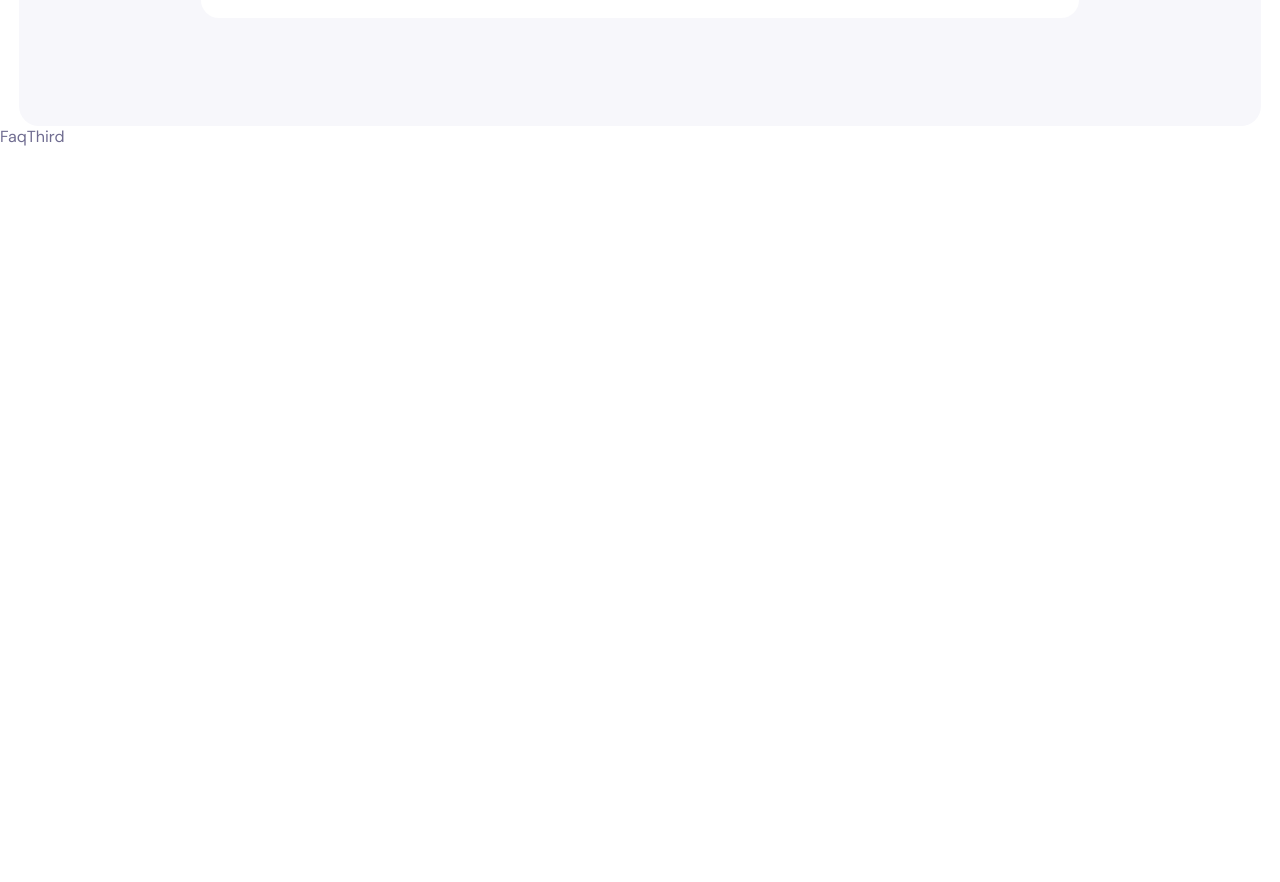
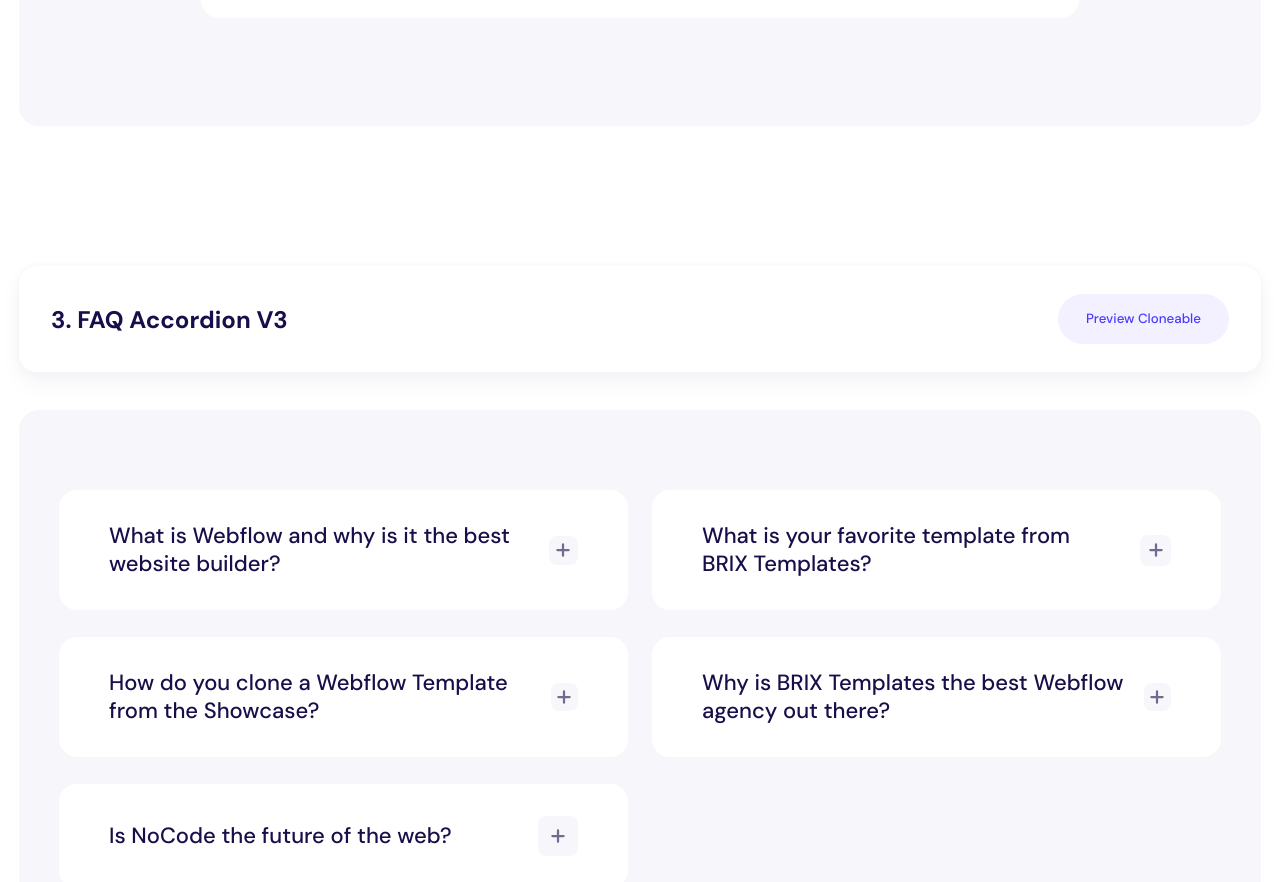
Before and after one commit to KayloPortal/Three-Faq-Accordions, a React (Vite) app: page / in a window 1280 px wide. Shown: the part 3080-3962 px from the top of the page. Before the commit the page ends 3227 px from the top, so only its background shows below. Built offline with nearby package versions, Linux system fonts and the light colour scheme.

Commit message:
added/ FaqThird complete

```diff
--- a/src/components/Sections/FaqThird/FaqThird.css
+++ b/src/components/Sections/FaqThird/FaqThird.css
@@ -0,0 +1,52 @@
+.faq-main--third {
+  padding: 5rem 2.5rem;
+}
+
+.faq-main--third .faq-accordions {
+  display: flex;
+
+  /* row-gap: 1.675rem; */
+  column-gap: 1.5rem;
+  /* display: flex; */
+  /* flex-wrap: wrap; */
+}
+
+.faq-main--third .accordions-wrap {
+  display: flex;
+  flex-direction: column;
+  row-gap: 1.675rem;
+}
+
+.faq-main--third .accordion {
+  background-color: var(--clr-neutral-100);
+  border-radius: var(--radius-200);
+  padding: 2rem 3.125rem;
+}
+
+.faq-main--third .accordion--selected .accordion__desc {
+  margin-top: .75rem;
+  padding-bottom: .125rem;
+}
+
+.faq-main--third .accordion-toggle {
+  background-color: var(--clr-neutral-200);
+  width: 2.5rem;
+  display: grid;
+  place-items: center;
+  aspect-ratio: 1;
+  border-radius: .5rem;
+}
+
+.faq-main--third .accordion-toggle__icon {
+  width: 1.125rem;
+  stroke-width: 0.1875rem;
+  stroke: var(--clr-neutral-600);
+}
+
+.faq-main--third .accordion--selected .accordion-toggle {
+  background-color: var(--clr-primary-100);
+}
+
+.faq-main--third .accordion--selected .accordion-toggle__icon {
+  stroke: var(--clr-neutral-100);
+}
--- a/src/components/Sections/FaqThird/FaqThird.jsx
+++ b/src/components/Sections/FaqThird/FaqThird.jsx
@@ -1,8 +1,53 @@
-import "./FaqThird"
+import Accordions from "../../globals/Accordions/Accordions"
+import SimpleHeader from "../../globals/SimpleHeader/SimpleHeader"
+import "./FaqThird.css"
+import { nanoid } from "nanoid";
+import { useRef } from "react";
 
 function FaqThird() {
+  const { current: faqData } = useRef(
+    [
+      {
+        title: "What is Webflow and why is it the best website builder?",
+        desc: `Lorem ipsum dolor sit amet, consectetur adipiscing elit, sed do eiusmod tempor incididunt ut labore et dolore magna aliqua. Ut enim ad minim veniam, quis nostrud exercitation ullamco laboris nisi ut aliquip ex ea commodo consequat.`,
+      },
+      {
+        title: "What is your favorite template from BRIX Templates?",
+        desc: `Lorem ipsum dolor sit amet, consectetur adipiscing elit, sed do eiusmod tempor incididunt ut labore et dolore magna aliqua. Ut enim ad minim veniam, quis nostrud exercitation ullamco laboris nisi ut aliquip ex ea commodo consequat.`,
+      },
+      {
+        title: "How do you clone a Webflow Template from the Showcase?",
+        desc: `Lorem ipsum dolor sit amet, consectetur adipiscing elit, sed do eiusmod tempor incididunt ut labore et dolore magna aliqua. Ut enim ad minim veniam, quis nostrud exercitation ullamco laboris nisi ut aliquip ex ea commodo consequat.`,
+      },
+      {
+        title: "Why is BRIX Templates the best Webflow agency out there?",
+        desc: `Lorem ipsum dolor sit amet, consectetur adipiscing elit, sed do eiusmod tempor incididunt ut labore et dolore magna aliqua. Ut enim ad minim veniam, quis nostrud exercitation ullamco laboris nisi ut aliquip ex ea commodo consequat.`,
+      },
+      {
+        title: "Is NoCode the future of the web?",
+        desc: `Lorem ipsum dolor sit amet, consectetur adipiscing elit, sed do eiusmod tempor incididunt ut labore et dolore magna aliqua. Ut enim ad minim veniam, quis nostrud exercitation ullamco laboris nisi ut aliquip ex ea commodo consequat.`,
+      },
+    ].map((data) => {
+      return { ...data, id: nanoid() };
+    })
+  );
+
   return (
-    <div>FaqThird</div>
+    <div className="faq | faq-third block-padding">
+      {/* <Faq faqData={faqData} faqHeader="1. FAQ Accordion V1" faqClass={"faq-main--first"} /> */}
+      <div className="container">
+        <SimpleHeader
+          heading={"3. FAQ Accordion V3"}
+          ctaText={"Preview Cloneable"}
+          headerClass={"faq-header"}
+        />
+        <div className={`faq-main | faq-main--third round-300`}>
+          <div className={`faq-accordions`}>
+            <Accordions accordionsData={faqData} iconType={"math"} needWraper={true} />
+          </div>
+        </div>
+      </div>
+    </div>
   )
 }
 
```
